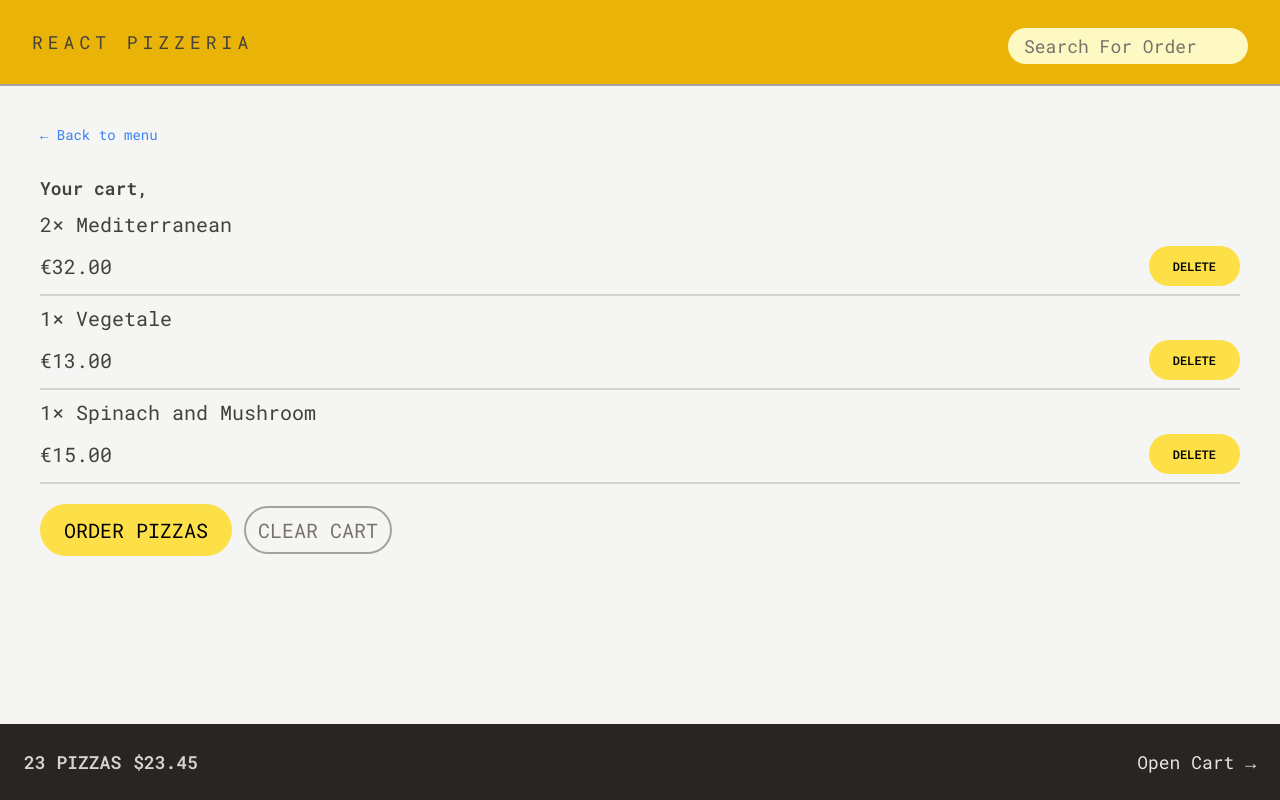
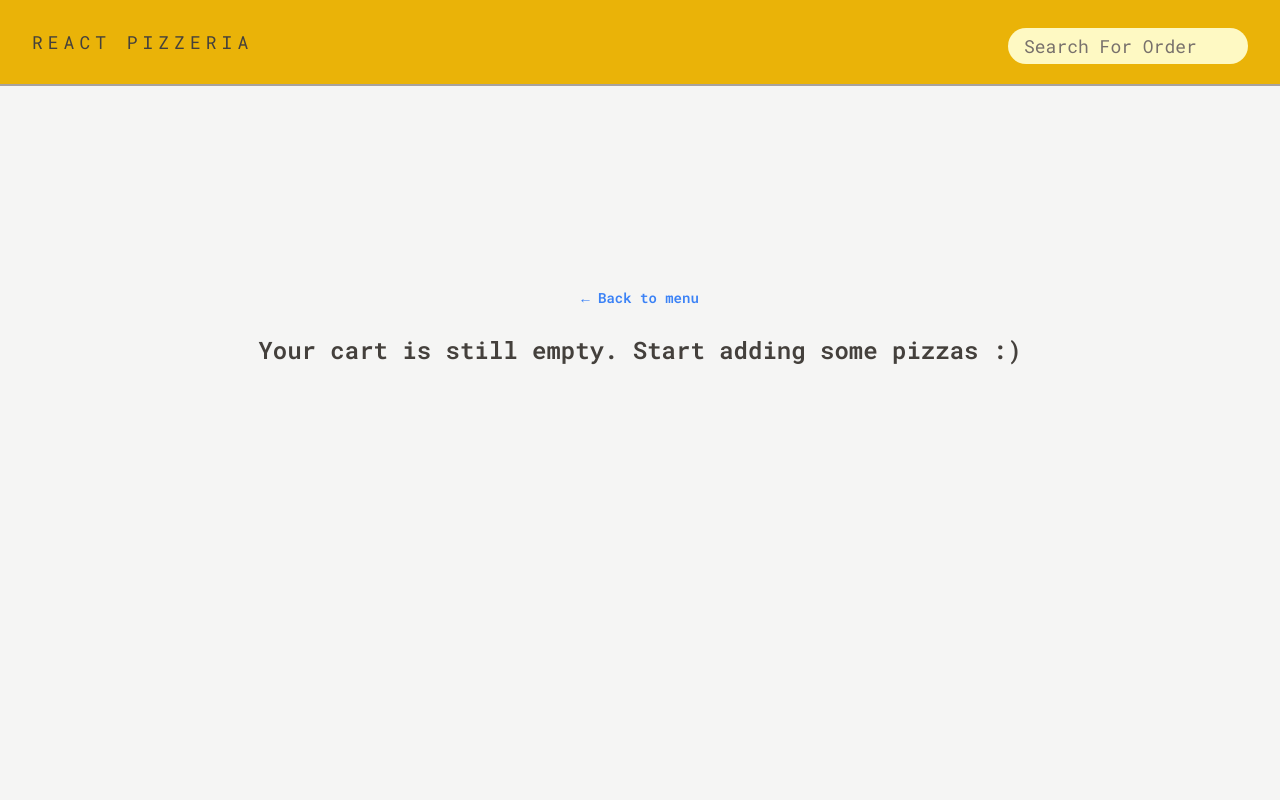
Before and after one commit to Krish-Jain1903/React-Pizzeria, a React (Vite) app: page /cart in a window 1280 px wide. Built offline with nearby package versions, Linux system fonts and the light colour scheme.

Commit message:
Added Cart Functionality

```diff
--- a/src/features/cart/Cart.jsx
+++ b/src/features/cart/Cart.jsx
@@ -1,35 +1,20 @@
 import LinkButton from "../../ui/LinkButton";
 import Button from "../../ui/Button";
 import CartItem from "./CartItem";
-import { useSelector } from "react-redux";
-
-const fakeCart = [
-  {
-    pizzaId: 12,
-    name: "Mediterranean",
-    quantity: 2,
-    unitPrice: 16,
-    totalPrice: 32,
-  },
-  {
-    pizzaId: 6,
-    name: "Vegetale",
-    quantity: 1,
-    unitPrice: 13,
-    totalPrice: 13,
-  },
-  {
-    pizzaId: 11,
-    name: "Spinach and Mushroom",
-    quantity: 1,
-    unitPrice: 15,
-    totalPrice: 15,
-  },
-];
+import EmptyCart from "./EmptyCart";
+import { useDispatch, useSelector } from "react-redux";
+import { clearCart } from "./cartSlice";
 
 function Cart() {
-  const cart = fakeCart;
   const username = useSelector((state) => state.user.username);
+  const cart = useSelector((state) => state.cart.cart);
+  const dispatch = useDispatch();
+
+  function handleClearCart() {
+    dispatch(clearCart());
+  }
+
+  if (cart.length === 0) return <EmptyCart />;
 
   return (
     <div className="mt-20 text-sm md:text-xl sm:mt-8 mx-6 sm:mx-10">
@@ -45,7 +30,9 @@ function Cart() {
 
       <div className="space-x-3 py-5">
         <Button to="/order/new">Order Pizzas</Button>
-        <Button type="secondary">Clear cart</Button>
+        <Button type="secondary" onClick={handleClearCart}>
+          Clear cart
+        </Button>
       </div>
     </div>
   );
--- a/src/features/cart/CartItem.jsx
+++ b/src/features/cart/CartItem.jsx
@@ -1,5 +1,6 @@
-import Button from "../../ui/Button";
 import { formatCurrency } from "../../utils/helpers";
+import DeleteItem from "./DeleteItem";
+import UpdateItemQuantity from "./UpdateItemQuantity";
 
 function CartItem({ item }) {
   const { name, quantity, totalPrice } = item;
@@ -11,7 +12,10 @@ function CartItem({ item }) {
       </p>
       <div className="flex items-center justify-between pt-2">
         <p>{formatCurrency(totalPrice)}</p>
-        <Button type="small">Delete</Button>
+        <div className="flex gap-4 sm:gap-6">
+          <DeleteItem itemId={item.pizzaId} />
+          <UpdateItemQuantity itemId={item.pizzaId} />
+        </div>
       </div>
     </li>
   );
--- a/src/features/cart/CartOverview.jsx
+++ b/src/features/cart/CartOverview.jsx
@@ -1,10 +1,17 @@
+import { useSelector } from "react-redux";
 import { Link } from "react-router-dom";
+import { getTotalPrice, getTotalQuantity } from "./cartSlice";
+import { formatCurrency } from "../../utils/helpers";
 function CartOverview() {
+  const totalQuantity = useSelector((state) => getTotalQuantity(state));
+  const totalPrice = useSelector((state) => getTotalPrice(state));
+
+  if (!totalQuantity || !totalPrice) return null;
   return (
     <div className="bg-stone-800 text-stone-200 py-3 p-4 flex items-center justify-between text-sm sm:p-6 md:text-lg">
       <p className="text-stone-300 font-semibold uppercase space-x-3">
-        <span>23 pizzas</span>
-        <span>$23.45</span>
+        <span>{totalQuantity} pizzas</span>
+        <span>{formatCurrency(totalPrice)}</span>
       </p>
       <Link to="/cart">Open Cart &rarr;</Link>
     </div>
--- /dev/null
+++ b/src/features/cart/DeleteItem.jsx
@@ -0,0 +1,14 @@
+import { useDispatch } from "react-redux";
+import Button from "../../ui/Button";
+import { deleteItem } from "./cartSlice";
+
+function DeleteItem({ itemId }) {
+  const dispatch = useDispatch();
+  return (
+    <Button type="small" onClick={() => dispatch(deleteItem(itemId))}>
+      Delete
+    </Button>
+  );
+}
+
+export default DeleteItem;
--- a/src/features/cart/EmptyCart.jsx
+++ b/src/features/cart/EmptyCart.jsx
@@ -1,9 +1,10 @@
-import { Link } from 'react-router-dom';
+import { Link } from "react-router-dom";
+import LinkButton from "../../ui/LinkButton";
 
 function EmptyCart() {
   return (
-    <div>
-      <Link to="/menu">&larr; Back to menu</Link>
+    <div className="text-lg font-semibold my-auto text-center mt-48 sm:text-2xl space-y-6 px-4">
+      <LinkButton to="/menu">&larr; Back to menu</LinkButton>
 
       <p>Your cart is still empty. Start adding some pizzas :)</p>
     </div>
--- /dev/null
+++ b/src/features/cart/UpdateItemQuantity.jsx
@@ -0,0 +1,25 @@
+import { useDispatch } from "react-redux";
+import Button from "../../ui/Button";
+import { decreaseItemQuantity, increaseItemQuantity } from "./cartSlice";
+
+function UpdateItemQuantity({ itemId }) {
+  const dispatch = useDispatch();
+  return (
+    <div className="space-x-3">
+      <Button
+        type="round"
+        onClick={() => dispatch(increaseItemQuantity(itemId))}
+      >
+        +
+      </Button>
+      <Button
+        type="round"
+        onClick={() => dispatch(decreaseItemQuantity(itemId))}
+      >
+        -
+      </Button>
+    </div>
+  );
+}
+
+export default UpdateItemQuantity;
--- a/src/features/cart/cartSlice.js
+++ b/src/features/cart/cartSlice.js
@@ -1,45 +1,49 @@
 import { createSlice } from "@reduxjs/toolkit";
 
 const initialState = {
-    // cart: [],
-    cart: [
-        {
-            pizzaId: 12,
-            name: 'Dominos Pizza',
-            quantity: 2,
-            unitPrice: 20,
-            totalPrice: 40,
-        }
-    ]
+  cart: [],
 };
 
 const cartSlice = createSlice({
   name: "cart",
   initialState,
-    reducers:{
-        addItem(state, action){
+  reducers: {
+    addItem(state, action) {
       state.cart.push(action.payload);
     },
-        deleteItem(state, action){
+    deleteItem(state, action) {
       state.cart = state.cart.filter((item) => item.pizzaId != action.payload);
     },
-        increaseItemQuantity(state, action){
+    increaseItemQuantity(state, action) {
       const item = state.cart.find((item) => item.pizzaId === action.payload);
       item.quantity++;
       item.totalPrice = item.quantity * item.unitPrice;
     },
-        decreaseItemQuantity(state, action){
+    decreaseItemQuantity(state, action) {
       const item = state.cart.find((item) => item.pizzaId === action.payload);
       item.quantity--;
-            item.toatlPrice = item.quantity * item.unitPrice;
-
+      item.totalPrice = item.quantity * item.unitPrice;
     },
-        clearCart(state){
+    clearCart(state) {
       state.cart = [];
     },
-    }
+  },
 });
 
-export const {addItem, deleteItem, increaseItemQuantity, decreaseItemQuantity, clearCart} = cartSlice.actions;
+export const {
+  addItem,
+  deleteItem,
+  increaseItemQuantity,
+  decreaseItemQuantity,
+  clearCart,
+} = cartSlice.actions;
 
 export default cartSlice.reducer;
+
+export function getTotalQuantity(state) {
+  return state.cart.cart.reduce((sum, item) => sum + item.quantity, 0);
+}
+
+export function getTotalPrice(state) {
+  return state.cart.cart.reduce((sum, item) => sum + item.totalPrice, 0);
+}
--- a/src/features/menu/MenuItem.jsx
+++ b/src/features/menu/MenuItem.jsx
@@ -1,20 +1,22 @@
-/* eslint-disable no-unused-vars */
 import Button from "../../ui/Button";
 import { formatCurrency } from "../../utils/helpers";
-import {useDispatch} from 'react-redux';
+import { useDispatch, useSelector } from "react-redux";
 import { addItem } from "../cart/cartSlice";
+import DeleteItem from "../cart/DeleteItem";
 
 function MenuItem({ pizza }) {
   const { id, name, unitPrice, ingredients, soldOut, imageUrl } = pizza;
   const dispatch = useDispatch();
+  const isInCart = useSelector((state) => state.cart.cart).find(
+    (item) => item.pizzaId === id
+  );
 
-  function handleAddToCart()
-  {
+  function handleAddToCart() {
     const newItem = {
       pizzaId: id,
       name: name,
       quantity: 1,
-      unitPrice : unitPrice,
+      unitPrice: unitPrice,
       totalPrice: unitPrice,
     };
 
@@ -41,7 +43,17 @@ function MenuItem({ pizza }) {
               Sold out
             </p>
           )}
-          { !soldOut && <Button type="small" onClick={handleAddToCart}>Add To Cart</Button>}
+          {!soldOut && (
+            <div className="space-x-2">
+              {isInCart ? (
+                <DeleteItem itemId={id} />
+              ) : (
+                <Button type="small" onClick={handleAddToCart}>
+                  Add To Cart
+                </Button>
+              )}
+            </div>
+          )}
         </div>
       </div>
     </li>
--- a/src/ui/Button.jsx
+++ b/src/ui/Button.jsx
@@ -9,6 +9,9 @@ function Button({ children, disable = false, to = null, type = null, onClick = n
     }
     else if(type === "secondary") {
         className = "inline-block px-3 py-2 border-2 border-stone-400 text-stone-500 hover:bg-stone-300 hover:text-stone-800 rounded-full uppercase transition-all duration-500 focus:ring focus:ring-stone-300 focus:bg-stone-300 focus:text-stone-800 focus:outline-none active:bg-stone-500 active:outline-none disabled:cursor-not-allowed sm:px-3 sm:py-2";
+    }
+    else if(type === "round") {
+        className = "rounded-full w-6 h-6 sm:w-10 sm:h-10 pb-0.5 font-semibold sm:pb-1 bg-yellow-300 hover:bg-yellow-400 transition-all duration-500";
     }
 
 
```
Lines whose indentation alone changed are shown as unchanged.
